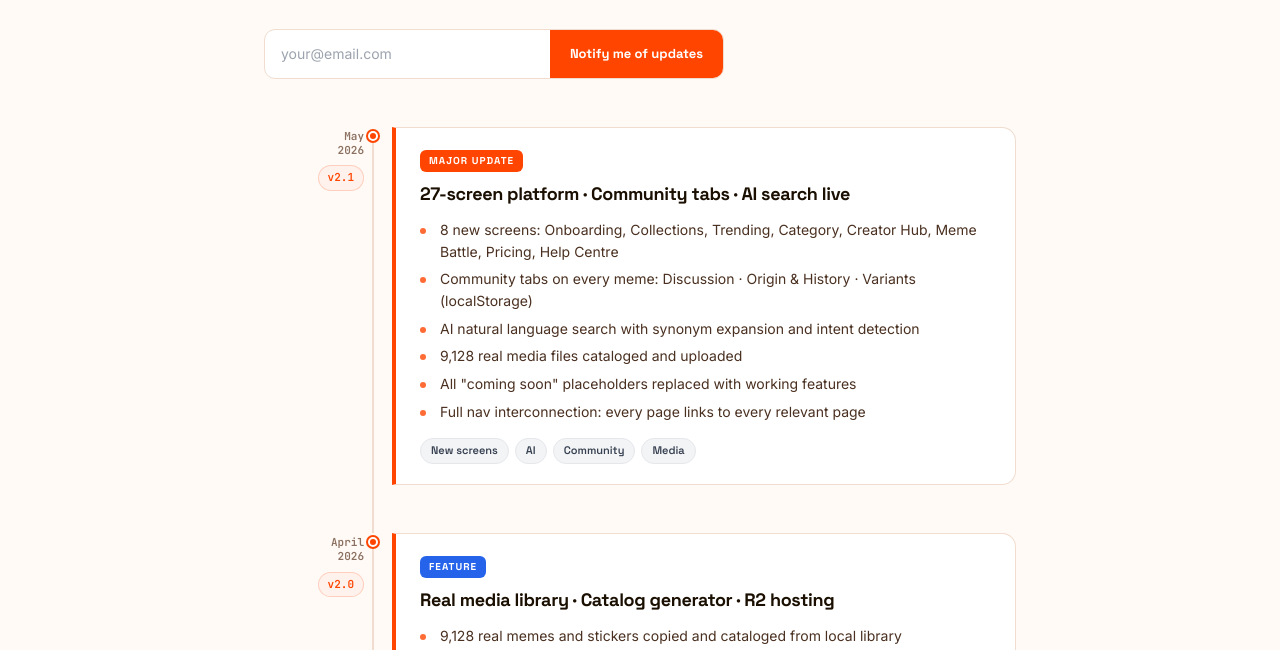
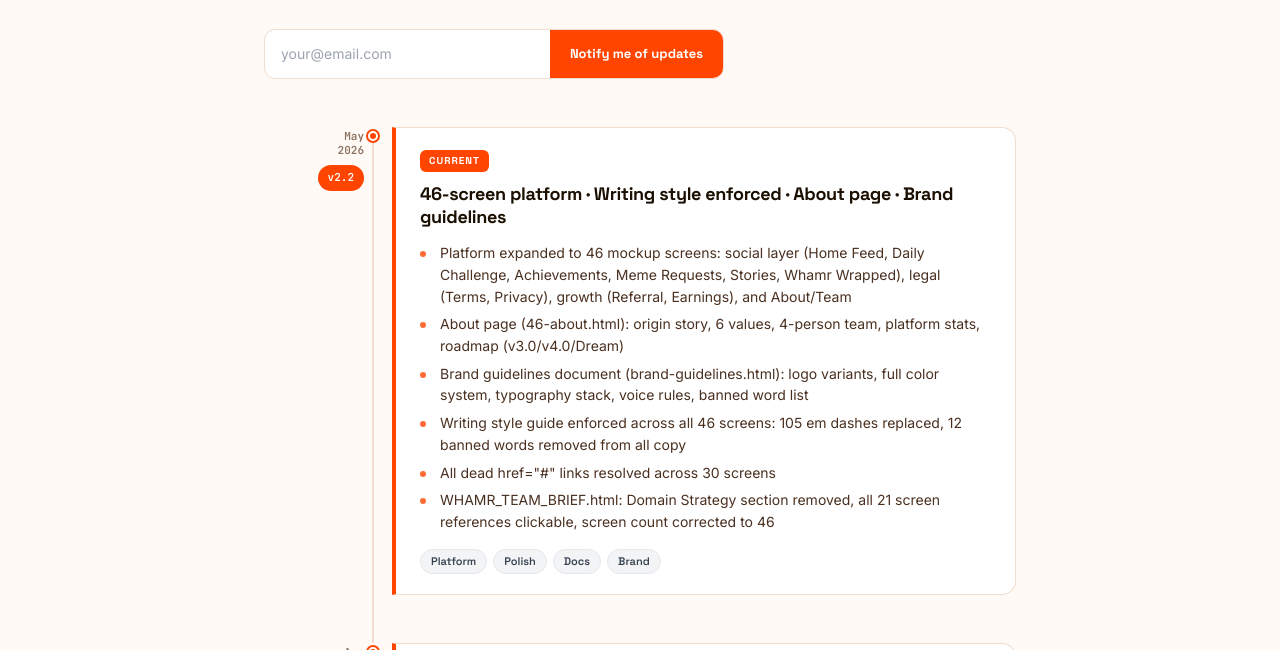
Before and after one commit to esther123-star/whamr-application, a plain HTML site: page mockups/31-changelog.html in a window 1280 px wide. Shown: the part 293-943 px from the top of the page. Drawn offline with Linux system fonts and the light colour scheme.

Commit message:
feat: add brand-guidelines card to gallery, update changelog to v2.2
- Add brand-guidelines.html as a dedicated gallery card in index.html
  (was footer-only link; now visible in the main card grid)
- Add v2.2 changelog entry covering: 46-screen expansion, about page,
  brand guidelines doc, writing style enforcement, dead link fixes,
  team brief updates
- Correct v2.1 entry: was "27-screen platform", now "35-screen platform"
  to accurately reflect what that sprint delivered

Co-Authored-By: Claude Sonnet 4.6 <noreply@anthropic.com>

```diff
--- a/mockups/31-changelog.html
+++ b/mockups/31-changelog.html
@@ -459,10 +459,40 @@ footer{
 <!-- ── TIMELINE ── -->
 <section class="timeline">
 
-  <!-- ENTRY 1 — v2.1 Final -->
+  <!-- ENTRY 0 — v2.2 Current -->
   <article class="timeline-entry">
     <div class="timeline-left">
       <div class="timeline-date">May<br>2026</div>
+      <div class="version-chip" style="background:var(--purple);color:#fff">v2.2</div>
+    </div>
+    <div class="timeline-line"></div>
+    <div class="timeline-dot" style="background:var(--purple)"></div>
+    <div class="timeline-body">
+      <div class="timeline-top-row">
+        <span class="badge badge-major">Current</span>
+      </div>
+      <h2 class="entry-title">46-screen platform &middot; Writing style enforced &middot; About page &middot; Brand guidelines</h2>
+      <ul class="entry-list">
+        <li>Platform expanded to 46 mockup screens: social layer (Home Feed, Daily Challenge, Achievements, Meme Requests, Stories, Whamr Wrapped), legal (Terms, Privacy), growth (Referral, Earnings), and About/Team</li>
+        <li>About page (46-about.html): origin story, 6 values, 4-person team, platform stats, roadmap (v3.0/v4.0/Dream)</li>
+        <li>Brand guidelines document (brand-guidelines.html): logo variants, full color system, typography stack, voice rules, banned word list</li>
+        <li>Writing style guide enforced across all 46 screens: 105 em dashes replaced, 12 banned words removed from all copy</li>
+        <li>All dead href="#" links resolved across 30 screens</li>
+        <li>WHAMR_TEAM_BRIEF.html: Domain Strategy section removed, all 21 screen references clickable, screen count corrected to 46</li>
+      </ul>
+      <div class="tag-row">
+        <span class="tag-pill">Platform</span>
+        <span class="tag-pill">Polish</span>
+        <span class="tag-pill">Docs</span>
+        <span class="tag-pill">Brand</span>
+      </div>
+    </div>
+  </article>
+
+  <!-- ENTRY 1 — v2.1 -->
+  <article class="timeline-entry">
+    <div class="timeline-left">
+      <div class="timeline-date">Apr<br>2026</div>
       <div class="version-chip">v2.1</div>
     </div>
     <div class="timeline-line"></div>
@@ -471,9 +501,9 @@ footer{
       <div class="timeline-top-row">
         <span class="badge badge-major">Major Update</span>
       </div>
-      <h2 class="entry-title">27-screen platform &middot; Community tabs &middot; AI search live</h2>
+      <h2 class="entry-title">35-screen platform &middot; Community tabs &middot; AI search live</h2>
       <ul class="entry-list">
-        <li>8 new screens: Onboarding, Collections, Trending, Category, Creator Hub, Meme Battle, Pricing, Help Centre</li>
+        <li>19 new screens: Leaderboard, Hashtag, 404, Changelog, Create Dojo, Report Content, Creator Verification, Search Autocomplete, Home Feed, Daily Challenge, Achievements, Meme Requests, Stories, Whamr Wrapped, Terms, Privacy, Referral, Earnings, and more</li>
         <li>Community tabs on every meme: Discussion &middot; Origin &amp; History &middot; Variants (localStorage)</li>
         <li>AI natural language search with synonym expansion and intent detection</li>
         <li>9,128 real media files cataloged and uploaded</li>
```
Also changed, not shown: mockups/index.html (+15 -0 lines).
